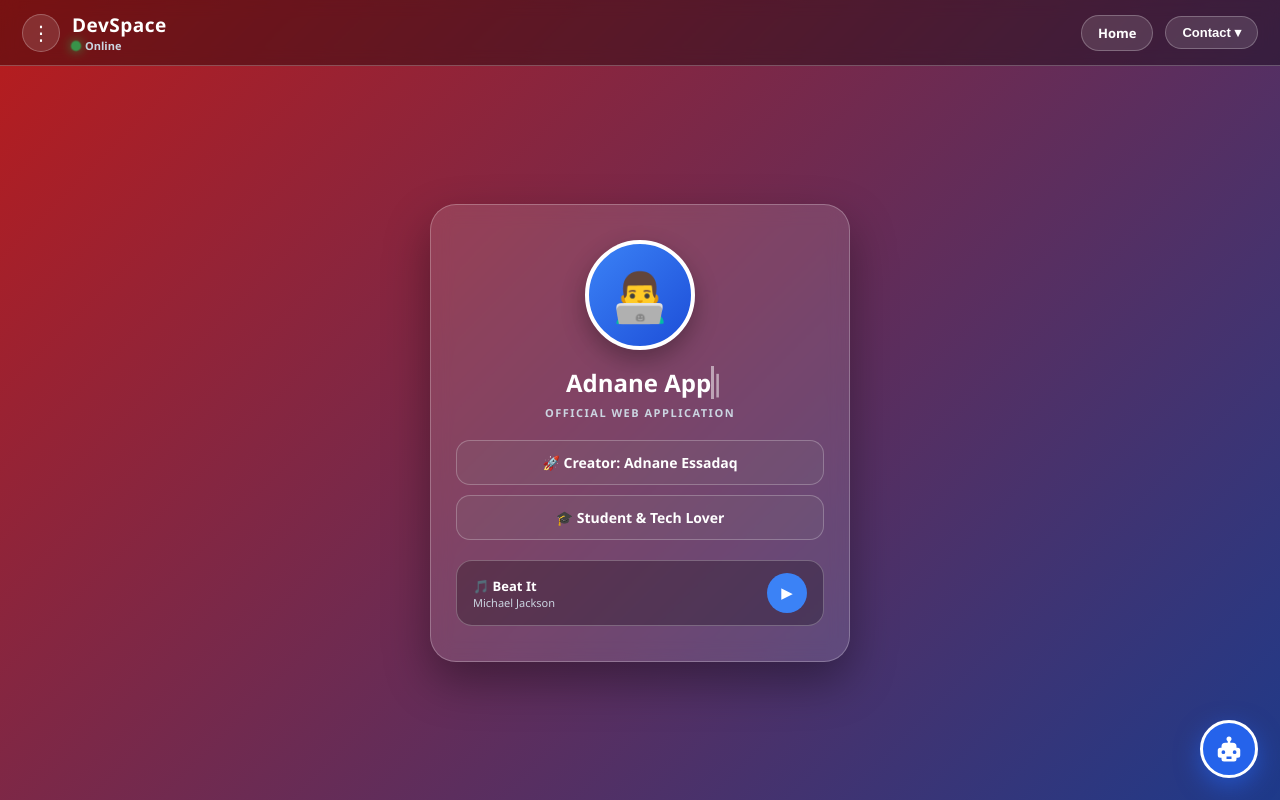
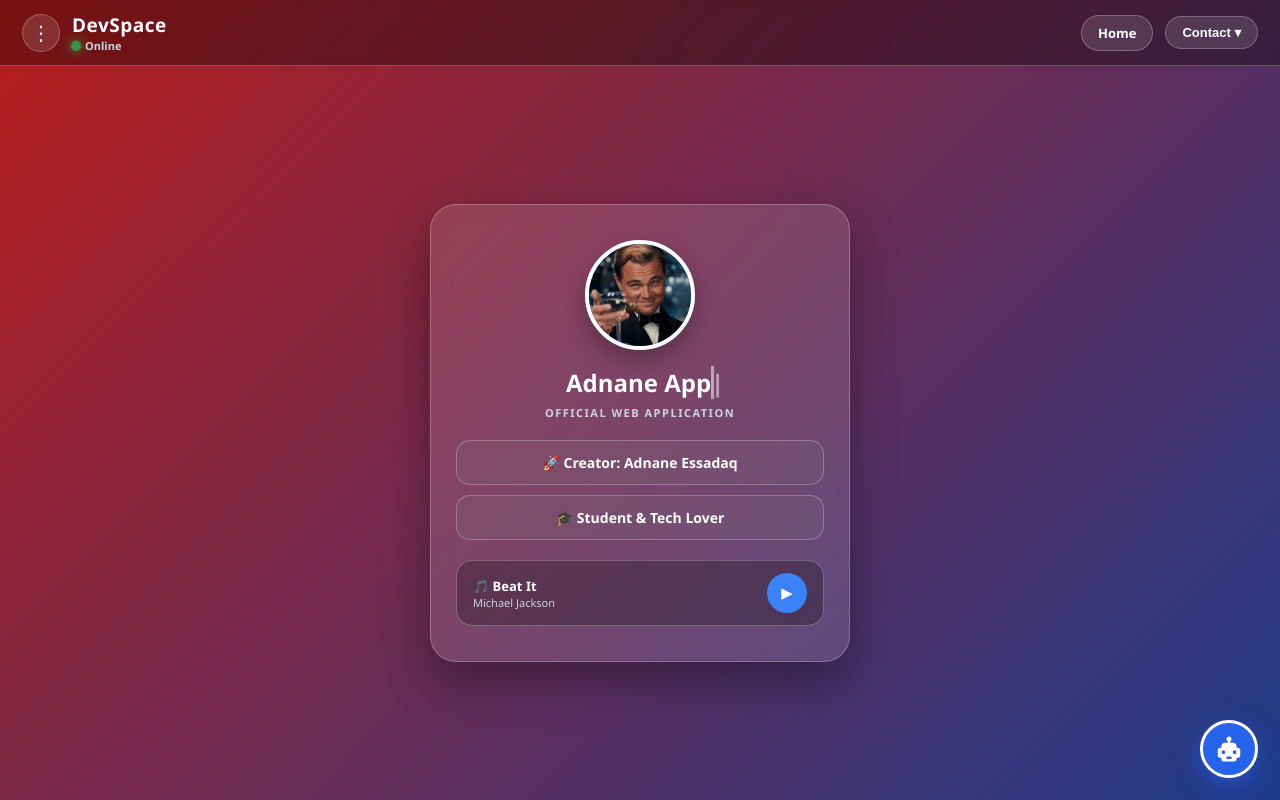
Before and after one commit to adnaneessadaq/First-website, a plain HTML site: page index.html in a window 1280 px wide. Drawn offline with Linux system fonts and the light colour scheme.

Commit message:
Update index.html

```diff
--- a/index.html
+++ b/index.html
@@ -457,9 +457,9 @@
   <!-- Main Card -->
   <main class="main-container">
     <div class="app-card">
-      <!-- Smiat t-tswira b d-dbt `1000049455.webp` -->
+      <!-- Exact matching filename for Leonardo image -->
       <div class="avatar-box">
-        <img src="1000049455.webp" alt="Adnane" onerror="this.style.display='none'; this.parentElement.innerHTML='👨‍💻';">
+        <img src="leonardo-dicaprio-cheers-meme-template-full-45246ac0.webp" alt="Adnane" onerror="this.style.display='none'; this.parentElement.innerHTML='👨‍💻';">
       </div>
 
       <div class="typing-title">
```
